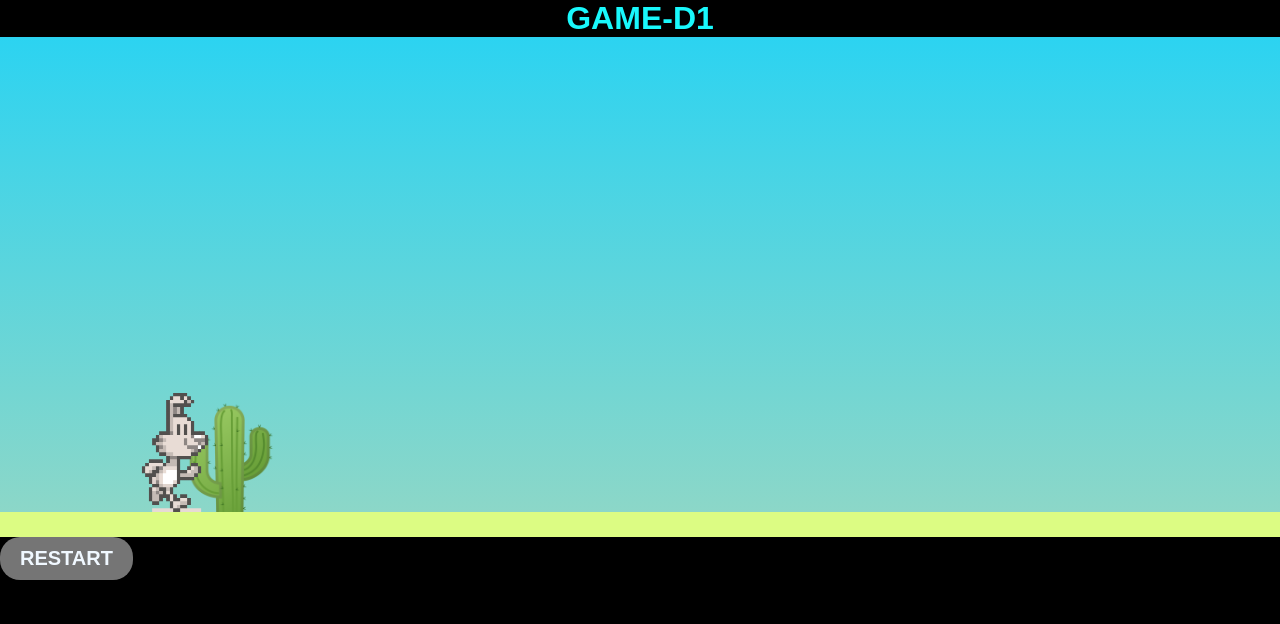
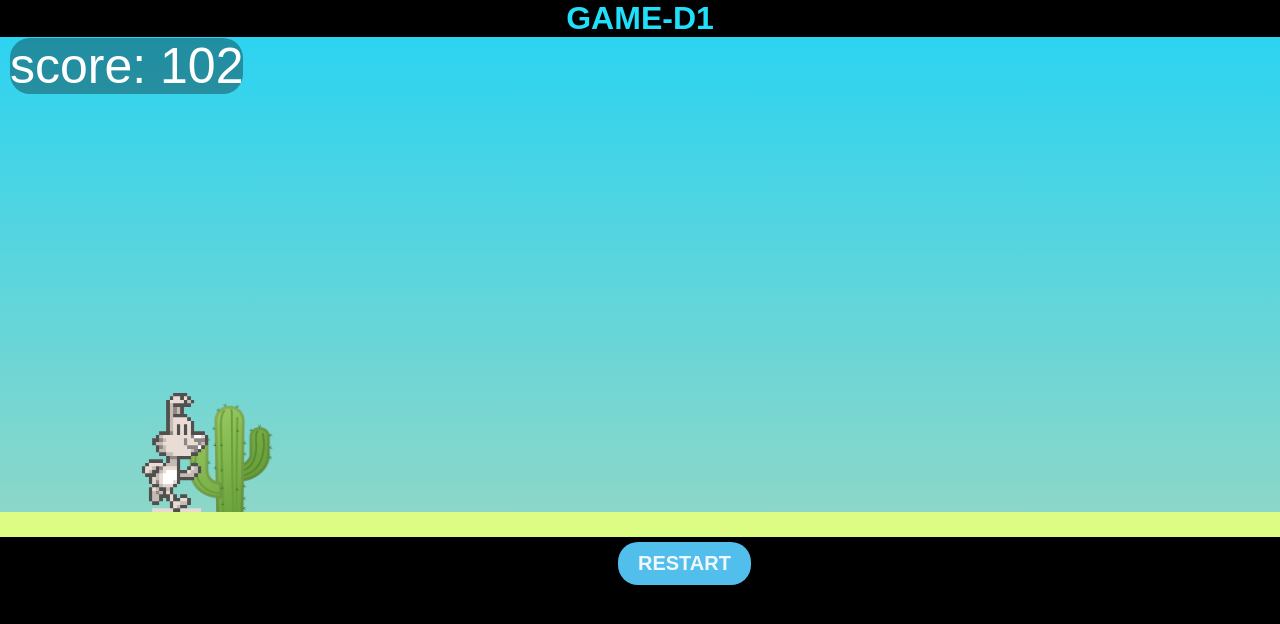
Before and after one commit to GuilhermeProencaCorrea/primeiro-game-desafio, a plain HTML site: page index.html in a window 1280 px wide. Both pictures are taken after a click on the button "RESTART". Drawn offline with Linux system fonts and the light colour scheme.

Commit message:
:white_check_mark: Concluido
Desafio-1 (Primeiro Game UNIFAA)

```diff
--- a/index.css
+++ b/index.css
@@ -25,6 +25,14 @@
     width: 350px;
 
 }
+.score{
+    font-size: 50px;
+    color: white;
+    font-family: sans-serif;
+    margin-left: 10px;
+    background-color: #08080856;
+    border-radius: 20px;
+}
 .pulo{
     animation: personagem_pulo 500ms ease-out;
 
@@ -36,18 +44,21 @@ h1{
     animation-duration: 10s;
     animation-name: text_color;
     animation-iteration-count: infinite;
+
 }
 button{
     align-items: center;
     font-size: 20px;
     padding: 10px 20px;
-    background-color: #757575;
+    background-color: #52beec;
     color: aliceblue;
     border: none;
     border-radius: 20px;
     font-weight: 800;
     cursor: pointer;
     transition: all 200ms cubic-bezier(0.4,0,0,0.2,1);
+    margin-left: 618px;
+    margin-top: 5px;
 
 }
 button:hover{
@@ -87,9 +98,7 @@ button:hover{
     }
 }
 @keyframes text_color{
-    0,100%{color: #504297;}
-    25%{color: #a1d3ff;}
-    50%{color: rgb(199, 202, 230);}
-
-
+    0,100%{color: #ffff00;}
+    25%{color: #26ff00;}
+    50%{color: rgb(255, 0, 212);}
 }
--- a/index.html
+++ b/index.html
@@ -1,5 +1,5 @@
 <!DOCTYPE html>
-<html>
+<html lang="pt">
 <head>
 <meta name="viewport" content="width=device-width, initial-scale=1.0"/>
 <title>GAME-D1</title>
@@ -8,10 +8,12 @@
 <body style="background-color: black;">
 
     <h1>GAME-D1</h1>
+    <audio autoplay loop src="./img/game-music-loop-2-144037.mp3"></audio>
 
     <div class="Gamemundo">
         <img src="./img/cactus.png" class="cacto">
         <img src="./img/personagem.gif" class="personagem">
+        <span class="score"></span>
     </div>
 
     <button id="restart">RESTART</button>
--- a/index.js
+++ b/index.js
@@ -1,5 +1,12 @@
 const personagem = document.querySelector('.personagem');
 const cacto = document.querySelector('.cacto');
+const score = document.querySelector(".score");
+
+function myt(){
+const audio = document.querySelector('audio')
+audio.play()
+}
+let conte = 0;
 
 const pulo = () => {
     personagem.classList.add('pulo');
@@ -16,6 +23,7 @@ const loop = setInterval(() => {
     const cactoPosição = cacto.offsetLeft;
     const personagemPosição = +window.getComputedStyle(personagem).bottom.replace('px','');
 
+
     if(cactoPosição <= 180 && cactoPosição > 0 && personagemPosição < 100){
 
         cacto.style.animation = 'none';
@@ -24,20 +32,31 @@ const loop = setInterval(() => {
         personagem.style.animation = 'none';
         personagem.style.bottom = `${personagemPosição}px`;
 
+
+
+
         personagem.src = './img/morte.gif';
         personagem.style.width = '350px';
         personagem.style.marginleft = '22px auto'
         personagem.style.marginheith = '22px'
-        /*personagem.style.bottom = '-2px'*/
-
 
 
 
         clearInterval(loop);
+    }
+    conte++;
+    score.innerHTML = `score: ${conte}`;
 
-    }
 
 
 },10);
 
+
 document.addEventListener('keydown', pulo)
+
+//Restart da página
+
+const bRestart = document.querySelector("#restart")
+bRestart.addEventListener('click',() => {
+    location.reload()
+});
```
Also changed, not shown: 1 other file.
